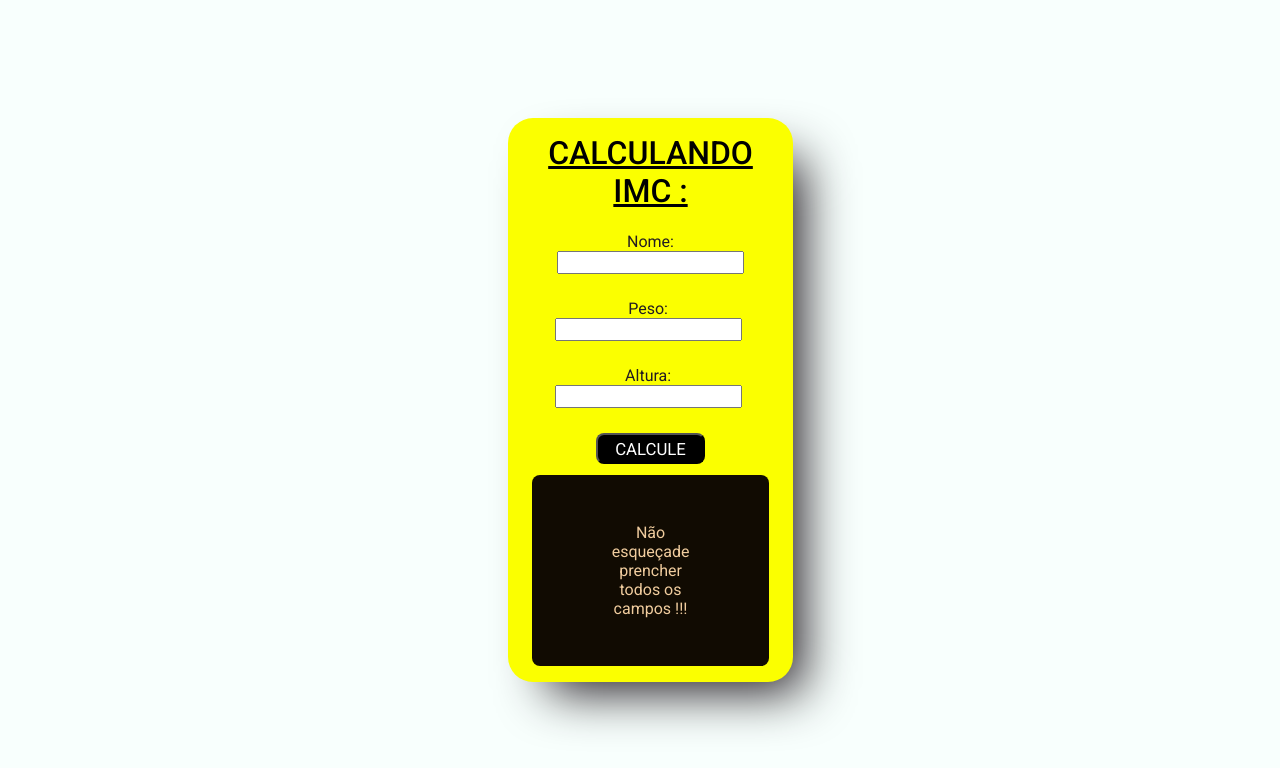
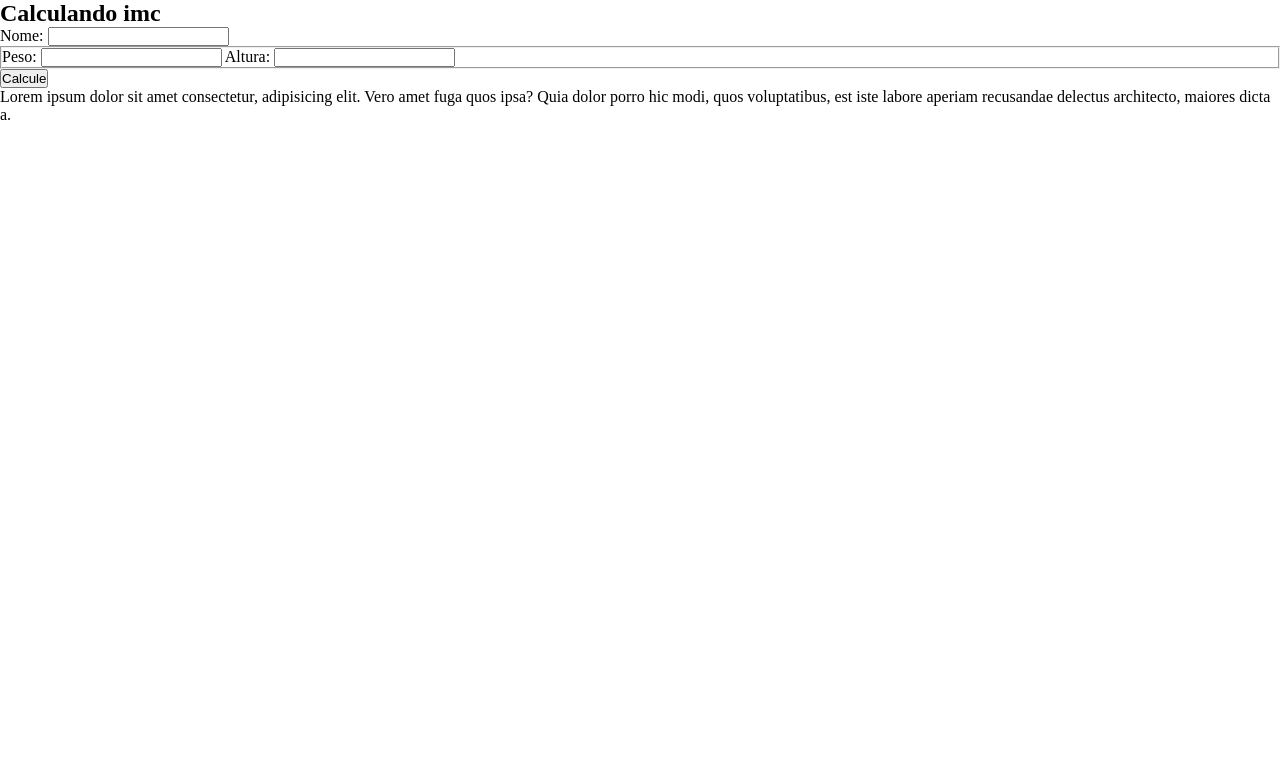
Before and after one commit to LucaFrioli/forum-ciclo-3-e-4, a plain HTML site: page sistema_fórum_3_4/index.html in a window 1280 px wide. Drawn offline with Linux system fonts and the light colour scheme.

Commit message:
Revert "Proseguimento"

```diff
--- a/sistema_fórum_3_4/css/style.css
+++ b/sistema_fórum_3_4/css/style.css
@@ -2,89 +2,5 @@
     margin: 0;
     padding: 0;
     box-sizing: border-box;
-    font: normal 1rem 'Roboto';
+    display: flexbox;
 }
-
-body {
-    background: rgba(234, 255, 250, 0.315);
-    height: 100vh;
-    width: 100%;
-    display: flex;
-    justify-content: center;
-    align-items: center;
-    color: rgb(34, 28, 34);
-}
-
-main.cards {
-    display: flex;
-    padding: 32px;
-}
-
-section.card {
-    display: flex;
-    flex-direction: column;
-    align-items: center;
-    text-align: center;
-    padding: 1rem 1.5rem;
-    max-height: 742px;
-    margin-right: 25%;
-    margin-left: 25%;
-    background: rgb(251, 255, 0);
-    border-radius: 25px;
-    box-shadow: 25px 25px 50px -15px rgb(34, 28, 34);
-}
-
-h1 {
-    color: black;
-    font-size: 200%;
-    text-transform: uppercase;
-    font-weight: 500;
-    text-decoration: underline;
-}
-
-fieldset.agrupamento {
-    border: none;
-    align-items: center;
-    justify-items: center;
-    margin-right: 0.3rem;
-}
-
-button#bntCalcule {
-    background-color: black;
-    color: white;
-    font-family: 'Roboto', sans-serif;
-    border-radius: 8px;
-    padding: 0.2rem 1em;
-    margin-bottom: 0.5rem;
-    text-transform: uppercase;
-    cursor: pointer;
-    font-size: 105%;
-}
-
-div.campo{
-    margin: 3px 2px;
-}
-
-div#resposta {
-    background-color: rgb(17, 11, 2);
-    color: rgb(240, 204, 158);
-    padding: 0.3rem;
-    border-radius: 8px;
-}
-
-div.resposta{
-    background-color: rgb(17, 11, 2);
-    color: rgb(240, 204, 158);
-    padding: 3rem 5rem;
-    border-radius: 8px;
-}
-
-/* 630 px vai ser utilizad um media query */
-@media screen and (max-width:630px) {
-    main.cards{
-        padding: 0px 32px 0px 25px;
-    }
-    section.card{
-        margin: 3px;
-    }
-}
--- a/sistema_fórum_3_4/index.html
+++ b/sistema_fórum_3_4/index.html
@@ -6,18 +6,7 @@
     <meta http-equiv="X-UA-Compatible" content="IE=edge">
     <meta name="viewport" content="width=device-width, initial-scale=1.0">
     <title>Fórum_3_4</title>
-    <link rel="preconnect" href="https://fonts.googleapis.com">
-    <link rel="preconnect" href="https://fonts.gstatic.com" crossorigin>
-    <link
-        href="https://fonts.googleapis.com/css2?family=Roboto:ital,wght@0,100;0,300;0,400;0,500;1,100;1,400;1,500&display=swap"
-        rel="stylesheet">
     <link rel="stylesheet" href="css/style.css">
-    <!-- <script>
-        function imc2() {
-            //var nome = document.furmulario.nome.value;
-            alert(`teste`);
-        }
-    </script> -->
 </head>
 
 <body>
@@ -25,32 +14,25 @@
     <main class="cards">
 
         <section class="card">
-            <h1 id="titulo">Calculando imc : </h1>
-            <br>
-            <!-- <form method="poost" name="furmulario" onsubmit="return imc2()"> -->
-                <div class="campo">
+            <h1>Calculando imc</h1>
+
+            <form action="js/System.js">
+                <div>
                     <label for="nome">Nome:</label>
                     <input type="text" name="nome" id="nome">
-                </div><br>
-                <fieldset class="agrupamento">
-                    <div class="campo">
-                        <label for="peso">Peso:</label>
-                        <input type="number" name="peso" id="peso">
-                    </div>
-                    <br>
-                    <div class="campo">
-                        <label for="altura">Altura:</label>
-                        <input type="number" name="altura" id="altura">
-                    </div>
-                </fieldset><br>
-                <div class="campo">
-                    <button type="" id="bntCalcule">Calcule</button>
                 </div>
-            <!-- </form> -->
+                <fieldset>
+                    <label for="peso">Peso:</label>
+                    <input type="number" name="peso" id="peso">
+                    <label for="altura">Altura:</label>
+                    <input type="number" name="altura" id="altura">
+                </fieldset>
+                <div>
+                    <input type="button" value="Calcule">
+                </div>
+            </form>
 
-
-
-            <div class="resposta">
+            <div class="respostaIMC">
                 <p id="resposta">
                     Lorem ipsum dolor sit amet consectetur, adipisicing elit. Vero amet fuga quos ipsa? Quia dolor porro
                     hic modi, quos voluptatibus, est iste labore aperiam recusandae delectus architecto, maiores dicta
@@ -62,7 +44,7 @@
     </main>
 
 
-    <script src="./js/System.js"></script>
+    <script src="js/System.js"></script>
 
 </body>
 
--- a/sistema_fórum_3_4/js/System.js
+++ b/sistema_fórum_3_4/js/System.js
@@ -1,60 +1,5 @@
-const calcular = document.querySelector(`button#bntCalcule`)
-let result = document.querySelector(`p#resposta`)
-result.textContent = `Não esqueçade prencher todos os campos !!!`
-calcular.addEventListener(`click`, imc)
+const Capitans = nome[0].toUperCase() + nome.substring(1)
+document.alert(`${nome} seja bem vindo ao sistema`)
 
-
-// function teste(){
-//     alert(`teste`)
-// }
-
-//  function imc2(){
-//   var nome = document.formulario.nome.value;
-//   alert(nome);
-//  }
-
-function imc() {
-    let nome = document.querySelector(`input#nome`).value
-    let peso = document.querySelector(`input#peso`).value
-    let altura = document.querySelector(`input#altura`).value
-    // let result = document.querySelector(`p#resposta`)
-
-    if (nome !== `` && peso !== `` && altura !== ``) {
-        let ImcRes = Number((peso / (altura ** 2)).toFixed(2))
-        console.log(typeof ImcRes)
-
-        switch (true) {
-            case (ImcRes < 18.5):
-
-                result.innerHTML = `Olá ${nome} seu imc é  ${ImcRes}, o que quer dizer que está abaixo do peso ideal.`
-                break;
-
-            case (ImcRes < 25):
-                result.innerHTML = `Olá ${nome} seu imc é  ${ImcRes}, o que quer dizer que você está com o peso ideal, parabéns !!.`
-                break;
-
-            case (ImcRes < 30):
-                result.innerHTML = `Olá ${nome} seu imc é  ${ImcRes}, o que quer dizer que está levemente acima do peso.`
-                break;
-
-            case (ImcRes < 35):
-                result.innerHTML = `Olá ${nome} seu imc é  ${ImcRes}, o que quer dizer que você já está com Obesidade nível 1.`
-                break;
-
-            case (ImcRes < 40):
-                result.innerHTML = `Olá ${nome} seu imc é  ${ImcRes}, o que quer dizer que você já chegou em obesidade nível 2 .`
-                break;
-
-            case (ImcRes >= 40):
-                result.innerHTML = `Olá ${nome} seu imc é  ${ImcRes}, o que quer dizer que você já chegou em obesidade nível 3 cuidado!!! .`
-                break;
-
-            default:
-                result.innerHTML = 'Não encontrado'
-        }
-
-    } else {
-        result.textContent = `Não esqueçade prencher todos os campos !!!`
-    }
-
+function diga() {
 }
```
Also changed, not shown: teste.js (deleted, +0 -36 lines).
